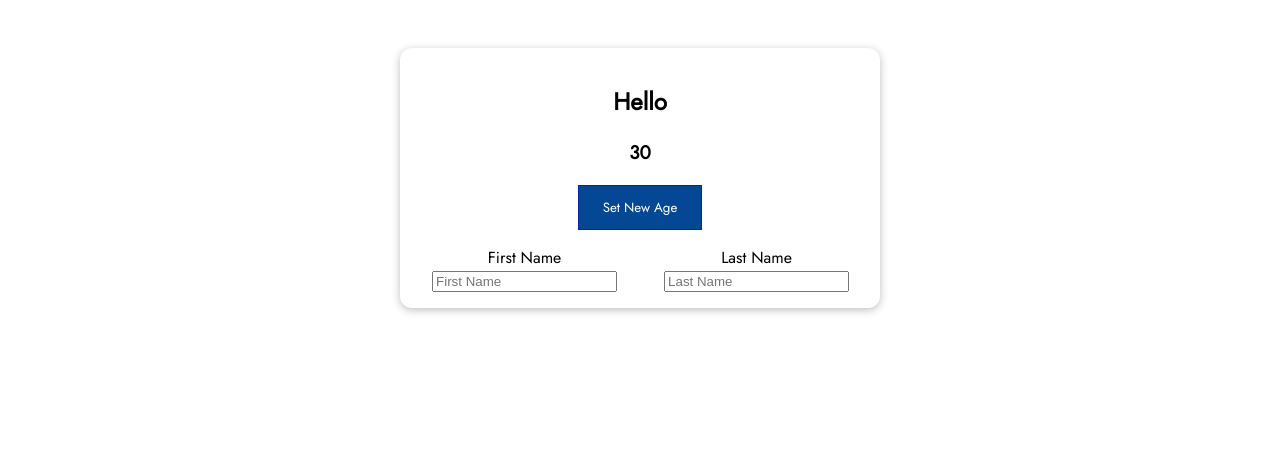
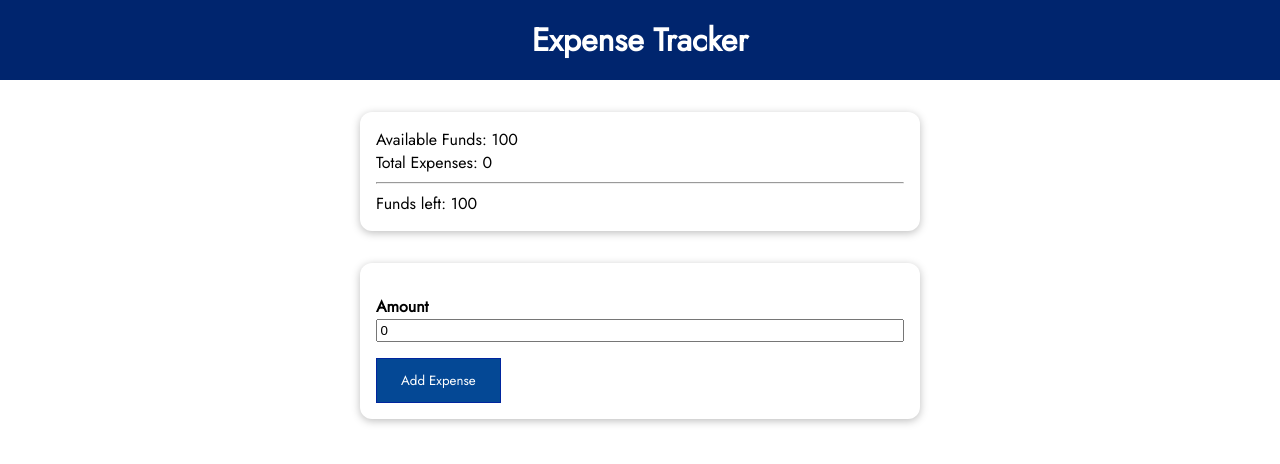
Before and after one commit to nzkks/vuejs-project, a Vue app: page / in a window 1280 px wide. Shown: the top 464 px of the page. Built offline with nearby package versions, Linux system fonts and the light colour scheme.

Commit message:
Composition API: BEFORE converting from Options API

```diff
--- a/src/App.vue
+++ b/src/App.vue
@@ -12,16 +12,18 @@
   <!-- <AnimationsAndTransitions /> -->
   <!-- <VuexExample /> -->
   <!-- <MiniShop /> -->
-  <CompositionBasic />
+  <!-- <CompositionBasic /> -->
   <!-- <CourseGoalsOptionsAPI /> -->
   <!-- <CourseGoalsCompositionAPI /> -->
+  <BasicExpenseTracker />
 </template>
 
 <script>
+import BasicExpenseTracker from './projects/compositionBasic/BasicExpenseTracker.vue';
 // import CourseGoalsCompositionAPI from './projects/compositionBasic/CourseGoalsCompositionAPI.vue';
 // import CourseGoalsOptionsAPI from './projects/compositionBasic/CourseGoalsOptionsAPI.vue';
 
-import CompositionBasic from './projects/compositionBasic/CompositionBasic.vue';
+// import CompositionBasic from './projects/compositionBasic/CompositionBasic.vue';
 
 // import MiniShop from './projects/miniShop/MiniShop.vue';
 
@@ -43,9 +45,10 @@ import CompositionBasic from './projects/compositionBasic/CompositionBasic.vue';
 
 export default {
   components: {
+    BasicExpenseTracker,
     // CourseGoalsCompositionAPI,
     // CourseGoalsOptionsAPI,
-    CompositionBasic,
+    // CompositionBasic,
     // MiniShop,
     // UserBadges
     // DynamicComponents,
--- /dev/null
+++ b/src/projects/compositionBasic/BasicExpenseTracker.vue
@@ -0,0 +1,89 @@
+<script>
+export default {
+  data() {
+    return {
+      availableFunds: 100,
+      currentExpenses: 0,
+      enteredExpense: 0,
+    };
+  },
+  computed: {
+    remainingFunds() {
+      return this.availableFunds - this.currentExpenses;
+    },
+  },
+  methods: {
+    addExpense() {
+      this.currentExpenses += this.enteredExpense;
+    },
+  },
+  watch: {
+    remainingFunds(val) {
+      if (val < 0) {
+        alert('You are broke!');
+      }
+    },
+  },
+};
+</script>
+
+<template>
+  <header>
+    <h1>Expense Tracker</h1>
+  </header>
+  <section>
+    <div>Available Funds: {{ availableFunds }}</div>
+    <div>Total Expenses: {{ currentExpenses }}</div>
+    <hr />
+    <div>Funds left: {{ remainingFunds }}</div>
+  </section>
+  <section>
+    <form @submit.prevent="addExpense">
+      <div>
+        <label for="amount">Amount</label>
+        <input id="amount" type="number" v-model="enteredExpense" />
+      </div>
+      <base-button>Add Expense</base-button>
+    </form>
+  </section>
+</template>
+
+<style>
+* {
+  box-sizing: border-box;
+}
+html {
+  font-family: sans-serif;
+}
+body {
+  margin: 0;
+}
+header {
+  width: 100%;
+  height: 5rem;
+  display: flex;
+  justify-content: center;
+  align-items: center;
+  background-color: #00256e;
+  color: white;
+}
+section {
+  margin: 2rem auto;
+  max-width: 35rem;
+  padding: 1rem;
+  box-shadow: 0 2px 8px rgba(0, 0, 0, 0.26);
+  border-radius: 12px;
+}
+
+form div {
+  margin: 1rem 0;
+}
+input {
+  width: 100%;
+  padding: 0.15rem;
+}
+label {
+  font-weight: bold;
+  margin: 0.5rem 0;
+}
+</style>
```
